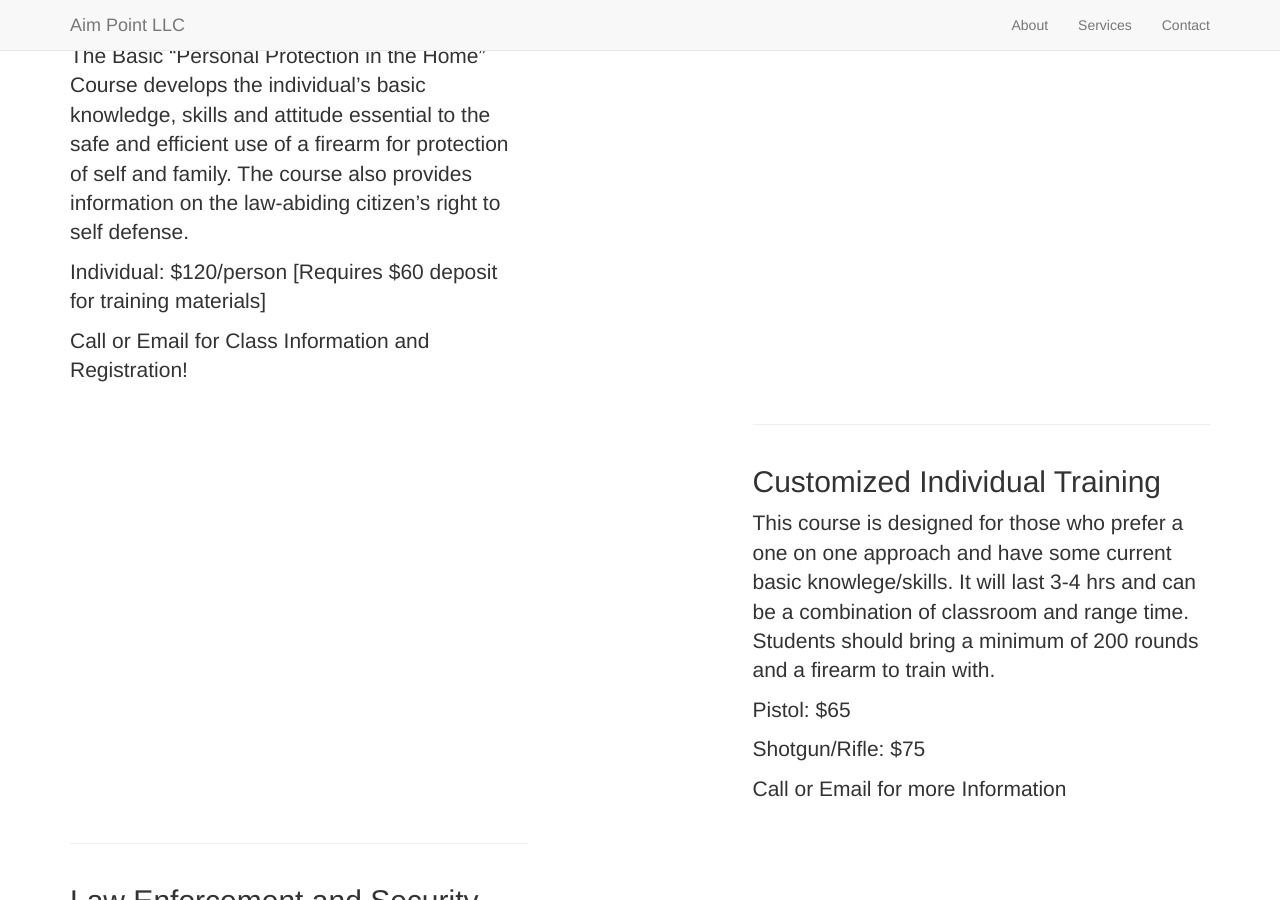
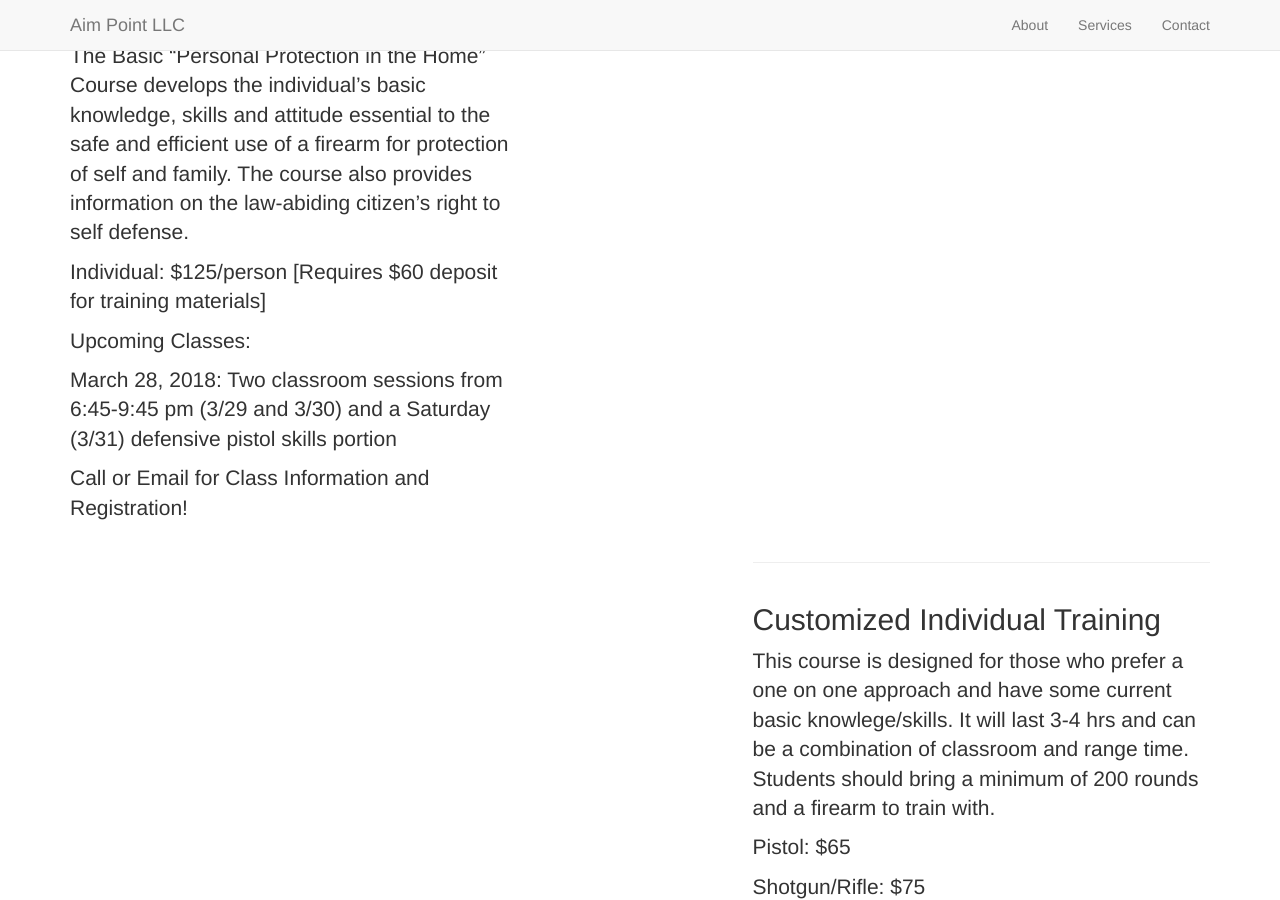
Before and after one commit to aimpoint/aimpoint.github.io, a Jekyll site: the page built from _posts/2016-1-2-ppith.markdown, in a window 1280 px wide and 900 px high, scrolled down 2505 px. Built offline with Jekyll 4.4.1, drawn with Linux system fonts in a browser that asks for light colours; nearby versions of some CDN libraries; library files that are not in the unit come from our copies.

Commit message:
Update 2016-1-2-ppith.markdown

```diff
--- a/_posts/2016-1-2-ppith.markdown
+++ b/_posts/2016-1-2-ppith.markdown
@@ -8,6 +8,10 @@
 The Basic "Personal Protection in the Home" Course develops the individual's basic knowledge, skills and attitude essential to the safe and efficient use of a firearm for protection of self and family. The course also provides information on the law-abiding citizen's right to self defense.
 
 
-Individual: $120/person [Requires $60 deposit for training materials]
+Individual: $125/person [Requires $60 deposit for training materials]
+
+Upcoming Classes:
+
+March 28, 2018: Two classroom sessions from 6:45-9:45 pm (3/29 and 3/30) and a Saturday (3/31) defensive pistol skills portion
 
 Call or Email for Class Information and Registration!
```
